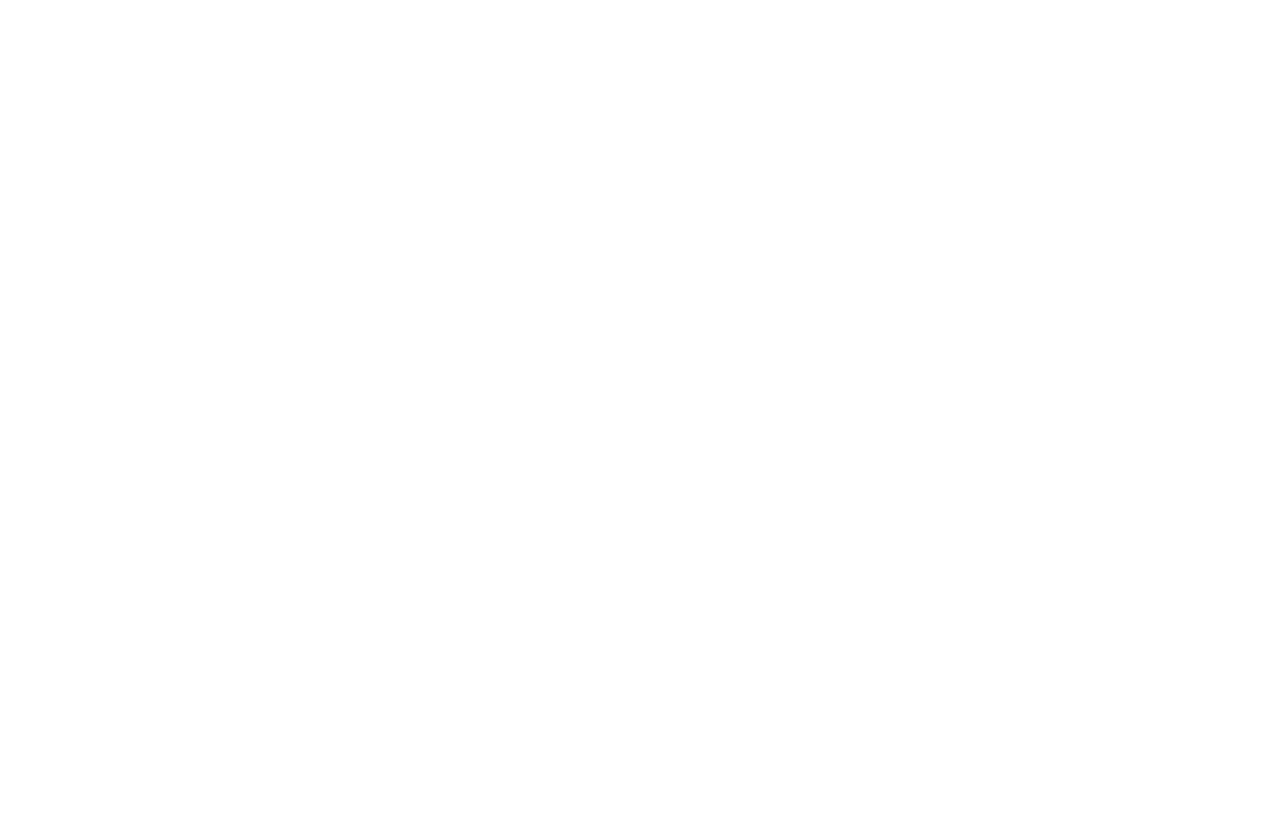
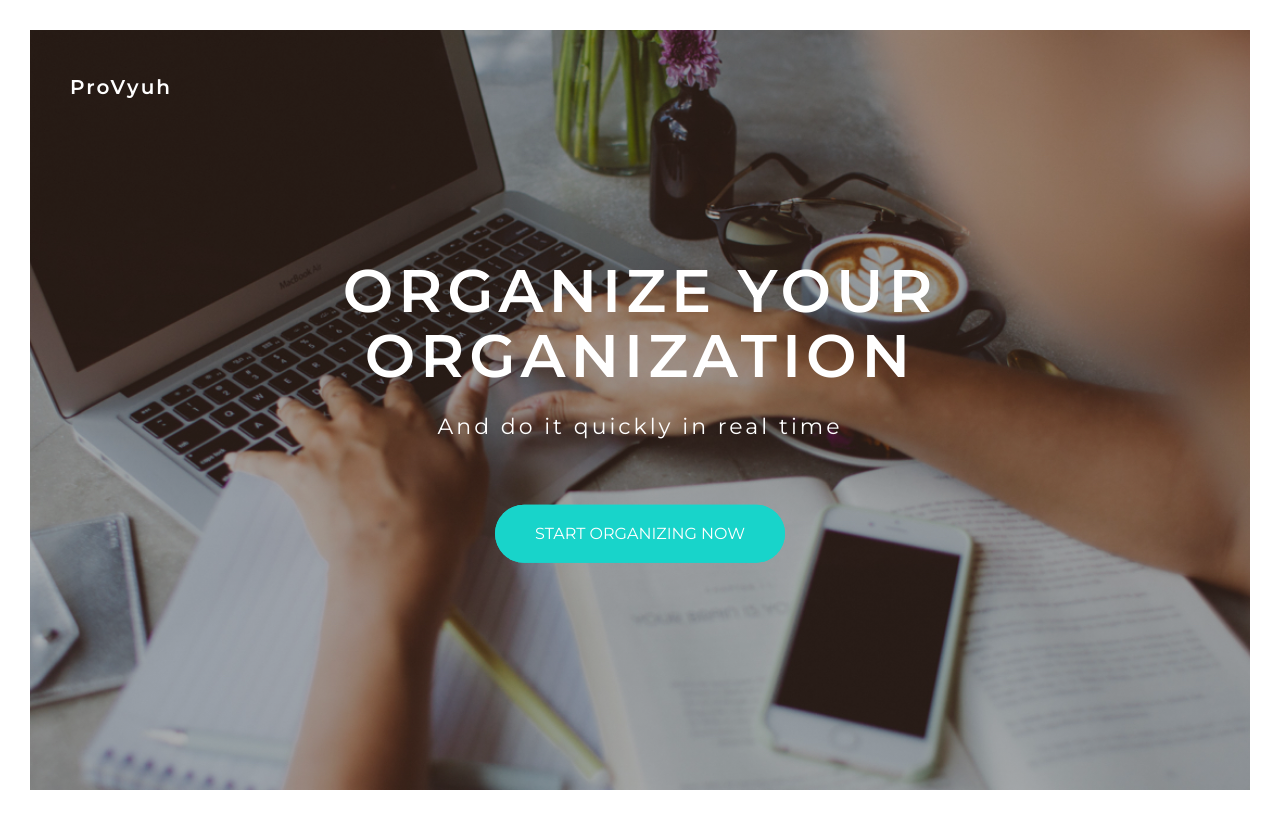
Before and after one commit to nbheemanathi/Provyuh, a website: page index.html in a window 1280 px wide. Drawn offline with Linux system fonts and the light colour scheme.

Commit message:
Header changes

```diff
--- a/index.html
+++ b/index.html
@@ -1,11 +1,28 @@
 <html lang="en">
+
 <head>
     <meta charset="UTF-8">
     <meta name="viewport" content="width=device-width, initial-scale=1.0">
     <meta http-equiv="X-UA-Compatible" content="ie=edge">
     <title>Provyuh</title>
+    <link href="https://fonts.googleapis.com/css?family=Montserrat:400,500,600,700,800,900" rel="stylesheet">
+    <link rel="stylesheet" href="css/style.css">
 </head>
+
 <body>
+    <header class="header">
+        <div class="header__logo-box">
+            <a href="#" class="header__logo">ProVyuh</a>
+        </div>
+        <div class="header__text-box">
+            <h1 class="heading-primary">
+                <span class="heading-primary--main">Organize your organization</span>
+                <span class="heading-primary--sub">And do it quickly in real time</span>
+            </h1>
+            <a href="#" class="btn btn--aqua btn--animated"> Start organizing now </a>
+        </div>
+    </header>
 
 </body>
+
 </html>
--- a/package.json
+++ b/package.json
@@ -4,7 +4,7 @@
   "description": "",
   "main": "index.js",
   "scripts": {
-    "test": "echo \"Error: no test specified\" && exit 1"
+    "compile:sass": "node-sass sass/main.scss css/style.css -w"
   },
   "repository": {
     "type": "git",
--- /dev/null
+++ b/sass/abstracts/_variables.scss
@@ -0,0 +1,8 @@
+$color-black: #000;
+$color-grey-dark: #777;
+
+$color-white: rgb(255, 255, 255);
+
+
+$color-aqua : #18d4ca;
+$color-aqua-light-1: #18ECCA;
--- /dev/null
+++ b/sass/base/_animation.scss
@@ -0,0 +1,42 @@
+@keyframes moveInLeft {
+    0% {
+        opacity: 0;
+        transform: translateX(-10rem);
+    }
+
+    80% {
+        transform: translateX(1rem);
+    }
+
+    100% {
+        opacity: 1;
+        transform: translate(0);
+    }
+}
+
+@keyframes moveInRight {
+    0% {
+        opacity: 0;
+        transform: translateX(10rem);
+    }
+
+    80% {
+        transform: translateX(-1rem);
+    }
+
+    100% {
+        opacity: 1;
+        transform: translate(0);
+    }
+}
+@keyframes moveInbuttom {
+    0% {
+        opacity: 0;
+        transform: translateY(3rem);
+    }
+
+    100% {
+        opacity: 1;
+        transform: translate(0);
+    }
+}
--- /dev/null
+++ b/sass/base/_base.scss
@@ -0,0 +1,22 @@
+*,
+*::after,
+*::before {
+    margin: 0;
+    padding: 0;
+    box-sizing: inherit;
+}
+
+
+html {
+    /*defines Font size what 1rem is */
+    // 1rem = 10px => 10px/16px = 62.5%; (16px is default size from browser)
+    font-size: 62.5%;
+}
+body {
+    box-sizing: border-box;
+    padding: 3rem;
+}
+
+a{
+    text-decoration: none;
+}
--- /dev/null
+++ b/sass/base/_typography.scss
@@ -0,0 +1,30 @@
+body{
+    font-family: "Montserrat";
+    font-weight: 400;
+    line-height: 1.7;
+    color: $color-grey-dark;
+}
+
+.heading-primary{
+    color: $color-white;
+    margin-bottom: 6rem;
+    backface-visibility: hidden;
+
+    &--main{
+        display: block;
+        font-size: 6rem;
+        text-transform: uppercase;
+        font-weight: 600;
+        letter-spacing: .5rem;
+        line-height: 6.5rem;
+        animation: moveInLeft 1s ease-out;
+    }
+    &--sub{
+        display: block;
+        font-size: 2.2rem;
+        letter-spacing: .3rem;
+        font-weight: 400;
+        margin-top: 2rem;
+        animation: moveInRight 1s ease-out;
+    }
+}
--- /dev/null
+++ b/sass/components/_button.scss
@@ -0,0 +1,61 @@
+.btn {
+    &,
+    &:link,
+    &:visited {
+        text-transform: uppercase;
+        text-decoration: none;
+        padding: 1.5rem 4rem;
+        display: inline-block;
+        position: relative;
+        border-radius: 10rem;
+        transition: all .2s;
+        font-size: 1.6rem;
+
+        //change for the button elements
+        border: none;
+        cursor: pointer;
+    }
+
+    &--aqua {
+        color: $color-white;
+        background-color: $color-aqua;
+
+        &::after {
+            background-color: $color-aqua;
+        }
+    }
+
+    &:hover {
+        transform: translateY(-3px);
+        box-shadow: 0 1rem 2rem rgba($color-black, 0.2);
+
+        &::after {
+            transform: scaleX(1.3) scaleY(1.5);
+            opacity: 0;
+        }
+    }
+    &:active {
+        outline: none;
+        transform: translateY(-1px);
+        box-shadow: 0 0.5rem 1rem rgba($color-black, 0.2);
+    }
+
+    &::after {
+        content: "";
+        display: inline-block;
+        height: 100%;
+        width: 100%;
+        border-radius: 10rem;
+        position: absolute;
+        top: 0;
+        left: 0;
+        z-index: -1;
+        transition: all .4s;
+    }
+
+    &--animated {
+        animation: moveInbuttom 1s ease-out .75s;
+        animation-fill-mode: backwards;
+    }
+
+}
--- /dev/null
+++ b/sass/layout/_header.scss
@@ -0,0 +1,28 @@
+.header {
+    height: 95vh;
+    background-image: linear-gradient(to right bottom, rgba(transparent, 0.3), rgba(transparent, 0.3)), url("../img/header-background-image.jpg");
+    background-size: cover;
+    background-position: top;
+    position: relative;
+
+    &__logo-box {
+        position: absolute;
+        top: 4rem;
+        left: 4rem;
+    }
+
+    &__logo {
+        color: $color-white;
+        font-size: 2rem;
+        font-weight: 600;
+        letter-spacing: 2;
+    }
+
+    &__text-box {
+        position: absolute;
+        top: 50%;
+        left: 50%;
+        transform: translate(-50%, -50%);
+        text-align: center;
+    }
+}
--- /dev/null
+++ b/sass/main.scss
@@ -0,0 +1,10 @@
+@import "abstracts/variables";
+
+@import "base/base";
+@import "base/animation";
+@import "base/typography";
+
+@import "components/button";
+
+
+@import "layout/header";
```
Also changed, not shown: css/style.css (added).
